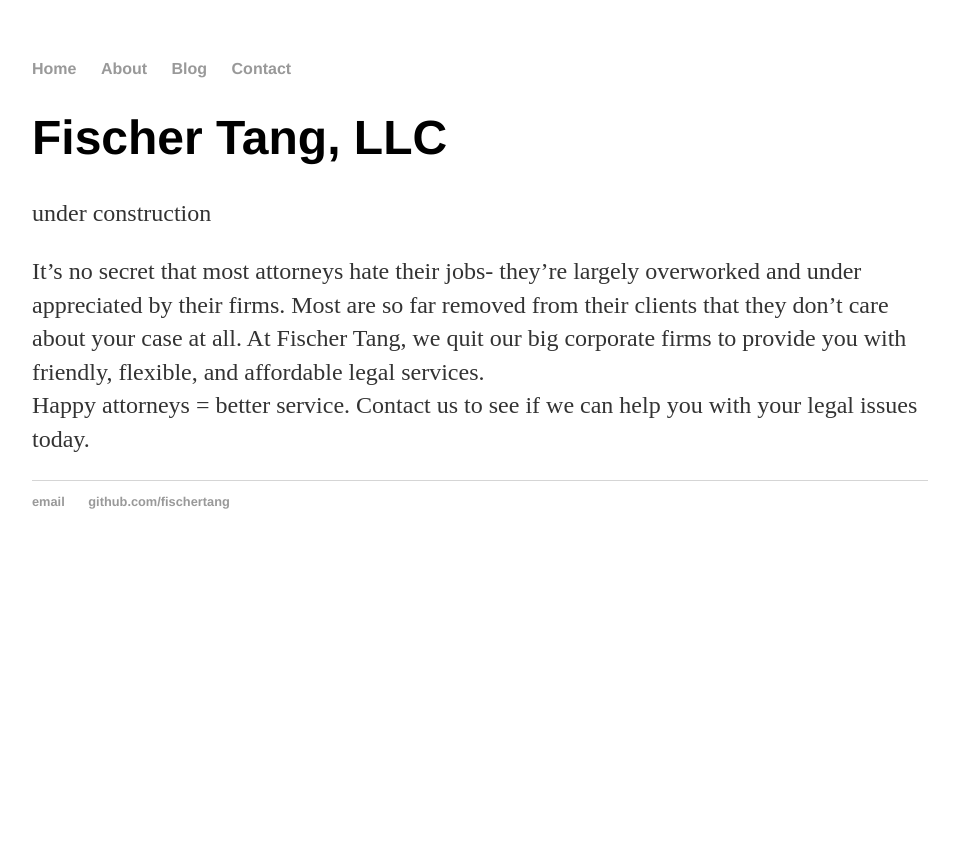
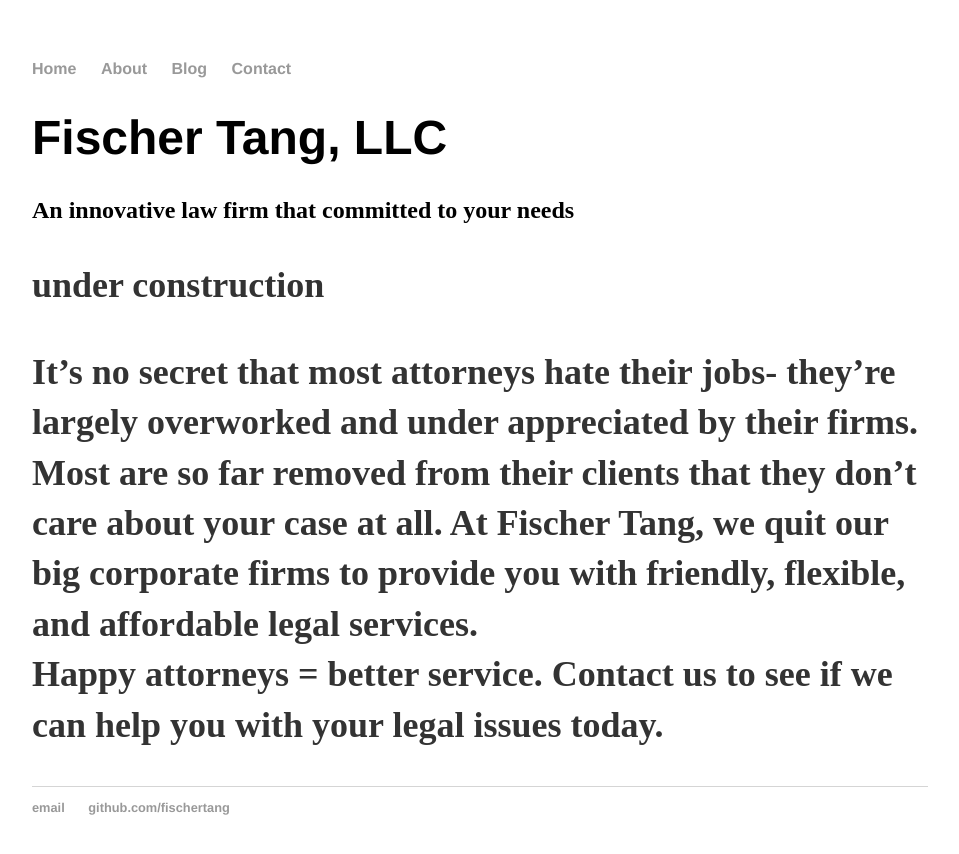
Before and after one commit to fischertang/fischertang.github.io, a Jekyll site: the page index.html, which Jekyll copies as it is, in a window 1280 px wide. Shown: the top 854 px of the page, without its empty margins (160-1119 px from the left). Built offline with Jekyll 4.4.1, drawn with Linux system fonts in a browser that asks for light colours.

Commit message:
Update index.html

```diff
--- a/index.html
+++ b/index.html
@@ -17,6 +17,7 @@
 		<div class="container">
     		<div class="blurb">
         		<h1>Fischer Tang, LLC</h1>
+			<h2 fontcolor=9c9c9c>An innovative law firm that committed to your needs
 				<p> under construction </p>
 				<p>It’s no secret that most attorneys hate their jobs- they’re largely overworked and under appreciated by their firms. Most are so far removed from their clients that they don’t care about your case at all. At Fischer Tang, we quit our big corporate firms to provide you with  friendly, flexible, and affordable legal services.
 					<br>Happy attorneys = better service. Contact us to see if we can help you with your legal issues today.</p>
```
